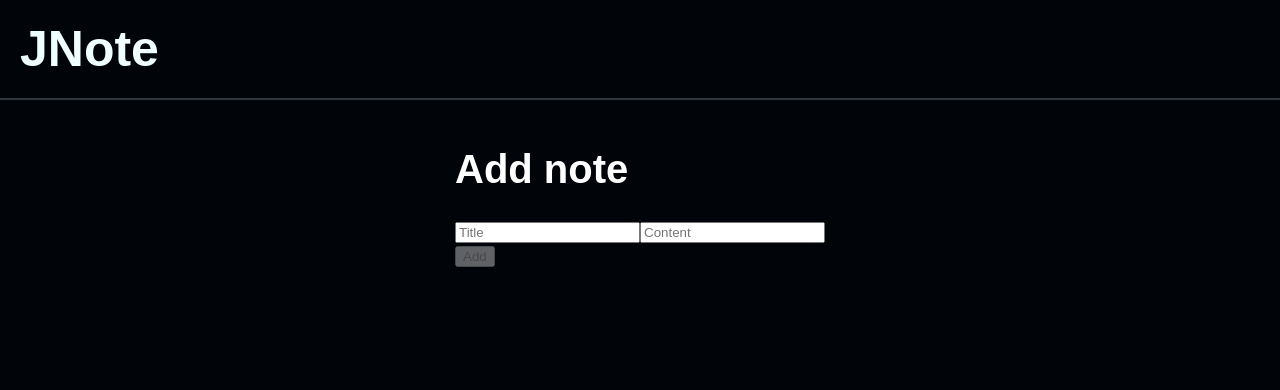
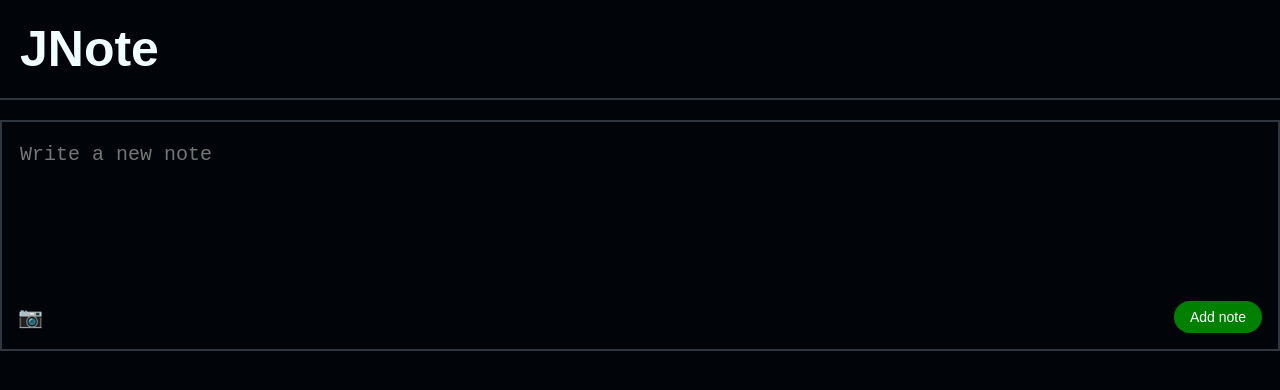
Before and after one commit to nassermohamedit/jnote-ui, an Angular app: page /add-note/to/1 in a window 1280 px wide. Shown: the top 390 px of the page. Built offline with nearby package versions, Linux system fonts and the light colour scheme; sample sign-in values are in the browser's storage.

Commit message:
Add some styles

```diff
--- a/src/app/components/add-note/add-note.component.css
+++ b/src/app/components/add-note/add-note.component.css
@@ -0,0 +1,50 @@
+:host {
+    border: 2px solid var(--line-color);
+    width: 100%;
+
+}
+
+.input {
+    width: 100%;
+    background: transparent;
+    color: white;
+    height: 150px;
+    border: none;
+    outline: none;
+    resize: none;
+    font-size: 20px;
+    line-height: 1.5;
+    font-family: "Roboto Mono", monospace;
+}
+
+.note-form {
+    padding: 16px;
+}
+
+.form-footer {
+    display: flex;
+    justify-content: space-between;
+    align-items: center;
+    margin-top: 8px;
+}
+
+button {
+    background-color: green;
+    color: white;
+    border: none;
+    border-radius: 20px;
+    padding: 8px 16px;
+    cursor: pointer;
+    font-size: 14px;
+}
+
+button.image-upload {
+    background-color: transparent;
+    color: green;
+    font-size: 20px;
+    padding: 0;
+}
+
+.error-message {
+    margin-top: 8px;
+}
--- a/src/app/components/add-note/add-note.component.html
+++ b/src/app/components/add-note/add-note.component.html
@@ -1,9 +1,12 @@
-<h1>Add note</h1>
-<form [formGroup]="noteForm" (ngSubmit)="submitForm()">
-    <input type="text" placeholder="Title" formControlName="title"/>
-    <input type="text" placeholder="Content" formControlName="content"/>
-    <div class="d-grid">
-        <button type="submit" [disabled]="noteForm.invalid">Add</button>
+<form [formGroup]="noteForm" (ngSubmit)="submitForm()" class="note-form">
+    <textarea
+        placeholder="Write a new note"
+        formControlName="content"
+        class="input"
+    ></textarea>
+    <div class="form-footer">
+        <button type="button" class="image-upload" title="Add an image">📷</button>
+        <button type="submit">Add note</button>
     </div>
     <div *ngIf="error" class="error-message">
         {{ error }}
--- a/src/app/components/add-note/add-note.component.ts
+++ b/src/app/components/add-note/add-note.component.ts
@@ -1,7 +1,7 @@
 import { CommonModule } from '@angular/common';
-import { Component } from '@angular/core';
+import { Component, Input } from '@angular/core';
 import { FormBuilder, FormGroup, ReactiveFormsModule, Validators } from '@angular/forms';
-import { ActivatedRoute, Router } from '@angular/router';
+import { Router } from '@angular/router';
 import { ModuleService } from '../../services/module.service';
 
 @Component({
@@ -15,17 +15,12 @@ export class AddNoteComponent {
 
   noteForm: FormGroup;
   error: string = '';
-  moduleId: number = 0;
+  @Input() moduleId!: number;
 
-  constructor(private moduleService: ModuleService, private router: Router, private route: ActivatedRoute, fb: FormBuilder) {
+  constructor(private moduleService: ModuleService, private router: Router, fb: FormBuilder) {
     this.noteForm = fb.group({
-      title: ['', Validators.required],
       content: ['', Validators.required]
     })
-    const moduleId = this.route.snapshot.paramMap.get('moduleId')
-    if (moduleId != null) {
-      this.moduleId = parseInt(moduleId);
-    }
   }
 
   submitForm() {
--- a/src/app/components/module-card/module-card.component.css
+++ b/src/app/components/module-card/module-card.component.css
@@ -4,7 +4,7 @@
     margin: 8px;
     border-radius: 2px;
     border: 3px solid #1f242b;
-    background: #161b22;
+    background: transparent;
     color: antiquewhite;
     height: 200px;
 }
--- a/src/app/components/note-card/note-card.component.css
+++ b/src/app/components/note-card/note-card.component.css
@@ -0,0 +1,19 @@
+:host {
+    margin: 0;
+    background: transparent;
+    border: 1px solid var(--line-color);
+    padding: 28px;
+    font-size: 20px;
+    width: 100%;
+}
+
+.title {
+    font-weight: bold;
+    color: antiquewhite;
+}
+
+.content {
+    font-size: 19px;
+    line-height: 1.6;
+    font-family: "Roboto Mono", monospace;
+}
--- a/src/app/components/note-card/note-card.component.html
+++ b/src/app/components/note-card/note-card.component.html
@@ -1,4 +1,2 @@
-<div class="note-card">
-    <h3>{{ note.title }}</h3>
-    <p>{{ note.content }}</p>
-</div>
+<p class="content">
+    <span class="title">{{ note.title }} </span>{{ note.content }}</p>
--- a/src/app/components/note-card/note-card.component.ts
+++ b/src/app/components/note-card/note-card.component.ts
@@ -1,10 +1,11 @@
+import { CommonModule } from '@angular/common';
 import { Component, Input } from '@angular/core';
 import { Note } from '../../data/note.model';
 
 @Component({
   selector: 'app-note-card',
   standalone: true,
-  imports: [],
+  imports: [CommonModule],
   templateUrl: './note-card.component.html',
   styleUrl: './note-card.component.css'
 })
--- a/src/app/components/note-list/note-list.component.css
+++ b/src/app/components/note-list/note-list.component.css
@@ -0,0 +1,14 @@
+:host {
+    display: flex;
+    flex-direction: column;
+    align-items: center;
+    width: 60%;
+}
+
+.note-list {
+    display: flex;
+    flex-direction: column;
+    width: 70%;
+    align-items: start;
+    margin: 20px;
+}
--- a/src/app/components/note-list/note-list.component.html
+++ b/src/app/components/note-list/note-list.component.html
@@ -1,4 +1,5 @@
-<a [routerLink]="['/add-note/to', moduleId]">Add Note</a>
+
 <div class="note-list">
+    <app-add-note [moduleId]="moduleId"/>
     <app-note-card *ngFor="let note of notes" [note]="note"></app-note-card>
 </div>
--- a/src/app/components/note-list/note-list.component.ts
+++ b/src/app/components/note-list/note-list.component.ts
@@ -3,12 +3,13 @@ import { Component, OnInit } from '@angular/core';
 import { ActivatedRoute, RouterLink } from '@angular/router';
 import { Note } from '../../data/note.model';
 import { ModuleService } from '../../services/module.service';
+import { AddNoteComponent } from "../add-note/add-note.component";
 import { NoteCardComponent } from '../note-card/note-card.component';
 
 @Component({
   selector: 'app-note-list',
   standalone: true,
-  imports: [CommonModule, RouterLink, NoteCardComponent],
+  imports: [CommonModule, RouterLink, NoteCardComponent, AddNoteComponent],
   templateUrl: './note-list.component.html',
   styleUrl: './note-list.component.css'
 })
--- a/src/styles.css
+++ b/src/styles.css
@@ -1,5 +1,7 @@
 :root {
-    --line-color: #30363d
+    --line-color: #30363d;
+    --dark-color: #161b22;
+    --darkest-color: #010409;
 }
 
 * {
@@ -25,7 +27,7 @@ body {
     padding: 0;
     text-rendering: optimizeLegibility;
     -webkit-font-smoothing: antialiased;
-    background-color: #010409;
+    background-color: var(--darkest-color);
     font-family: 'Amethysta', sans-serif;
     font-size: 20px;
     color: white;
```
